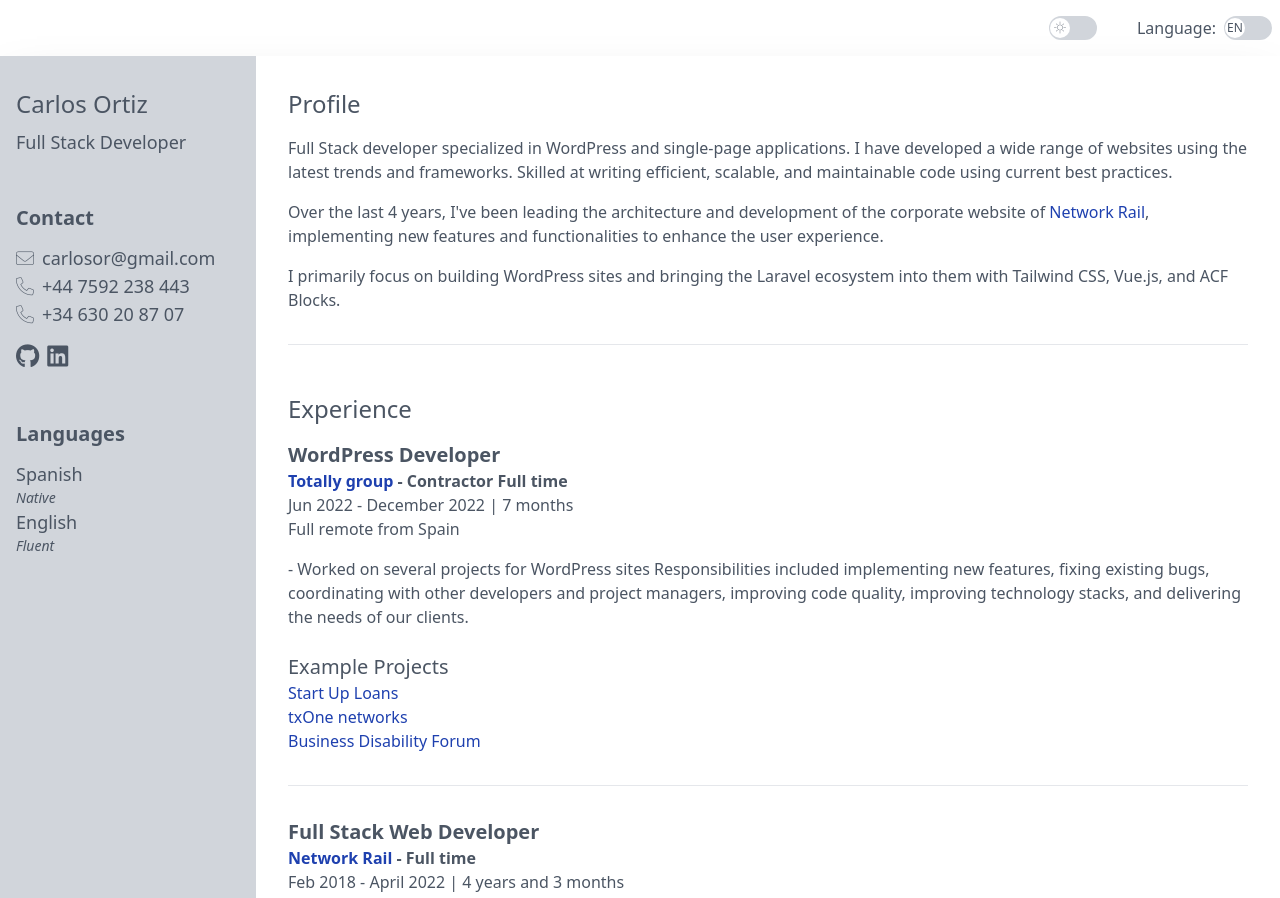
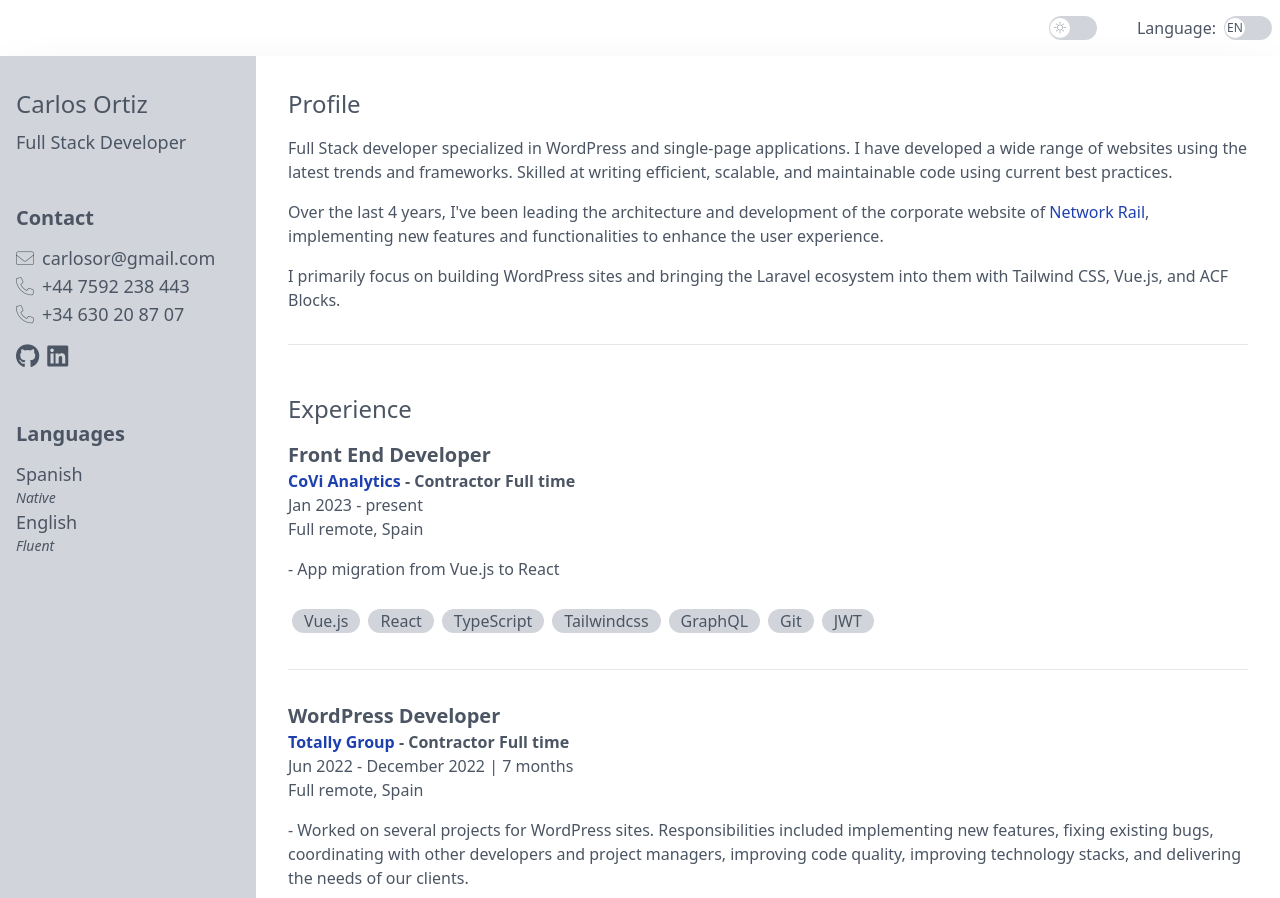
Before and after one commit to DuffmanCC/web-cv, a Vue app: page / in a window 1280 px wide. Shown: the top 898 px of the page. Built offline with nearby package versions, Linux system fonts and the light colour scheme.

Commit message:
update with CoVi

```diff
--- a/src/App.vue
+++ b/src/App.vue
@@ -147,7 +147,7 @@
                     >
                   </div>
 
-                  <div>
+                  <div v-if="job.projects > 0">
                     <h3 class="text-xl">Example Projects</h3>
 
                     <a
--- a/src/data/en.json
+++ b/src/data/en.json
@@ -2,14 +2,44 @@
   "profile": "<p class='mb-4'>Full Stack developer specialized in WordPress and single-page applications. I have developed a wide range of websites using the latest trends and frameworks. Skilled at writing efficient, scalable, and maintainable code using current best practices.</p><p class='mb-4'>Over the last 4 years, I've been leading the architecture and development of the corporate website of <a href='https://www.networkrail.co.uk' class='hover:underline text-blue-800 dark:text-blue-400'>Network Rail</a>, implementing new features and functionalities to enhance the user experience.</p><p class='mb-4'>I primarily focus on building WordPress sites and bringing the Laravel ecosystem into them with Tailwind CSS, Vue.js, and ACF Blocks.</p>",
   "experience": [
     {
+      "title": "Front End Developer",
+      "company": "CoVi Analytics",
+      "url": "https://www.covianalytics.com/",
+      "type": "Contractor Full time",
+      "period": "Jan 2023 - present",
+      "place": "Full remote, Spain",
+      "tasks": ["- App migration from Vue.js to React"],
+      "skills": [
+        "Vue.js",
+        "React",
+        "TypeScript",
+        "Tailwindcss",
+        "GraphQL",
+        "Git",
+        "JWT"
+      ],
+      "projects": []
+    },
+    {
       "title": "WordPress Developer",
-      "company": "Totally group",
+      "company": "Totally Group",
       "url": "https://totally.tech/",
       "type": "Contractor Full time",
       "period": "Jun 2022 - December 2022 | 7 months",
-      "place": "Full remote from Spain",
+      "place": "Full remote, Spain",
       "tasks": [
-        "- Worked on several projects for WordPress sites Responsibilities included implementing new features, fixing existing bugs, coordinating with other developers and project managers, improving code quality, improving technology stacks, and delivering the needs of our clients."
+        "- Worked on several projects for WordPress sites. Responsibilities included implementing new features, fixing existing bugs, coordinating with other developers and project managers, improving code quality, improving technology stacks, and delivering the needs of our clients."
+      ],
+      "skills": [
+        "jQuery",
+        "Webpack",
+        "Sass",
+        "BEM",
+        "Git",
+        "Sage",
+        "Bedrock",
+        "Docker",
+        "GitLab"
       ],
       "projects": [
         {
--- a/src/data/es.json
+++ b/src/data/es.json
@@ -2,14 +2,44 @@
   "profile": "<p class='mb-4'>Full Stack developer especializado en WordPress y aplicaciones de una sola página. He desarrollado una amplia gama de sitios web utilizando las últimas tendencias y frameworks. Habilidad para escribir código eficiente, escalable y mantenible utilizando las mejores prácticas actuales.</p><p class='mb-4'>Durante los últimos 4 años he estado liderando la arquitectura y desarrollo de la web corporativa de <a href='https://www.networkrail.co.uk' class='hover:underline text-blue-800 dark:text-blue-400'>Network Rail</a>, implementando nuevas funcionalidades para mejorar la experiencia del usuario.</p><p class='mb-4'>Me enfoco principalmente en crear sitios de WordPress y traerles el ecosistema Laravel con Tailwind CSS, Vue.js y ACF Blocks.</p>",
   "experience": [
     {
+      "title": "Front End Developer",
+      "company": "CoVi Analytics",
+      "url": "https://www.covianalytics.com/",
+      "type": "Contractor Full time",
+      "period": "Jan 2023 - present",
+      "place": "Full remote, Spain",
+      "tasks": ["- Migración de web app de Vue.js a React"],
+      "skills": [
+        "Vue.js",
+        "React",
+        "TypeScript",
+        "Tailwindcss",
+        "GraphQL",
+        "Git",
+        "JWT"
+      ],
+      "projects": []
+    },
+    {
       "title": "WordPress Developer",
-      "company": "Totally group",
+      "company": "Totally Group",
       "url": "https://totally.tech/",
       "type": "Contractor Full time",
       "period": "Jun 2022 - Diciembre 2022 | 7 months",
-      "place": "Full remote from Spain",
+      "place": "Full remote, Spain",
       "tasks": [
         "- Trabajé en varios proyectos para sitios de WordPress. Las responsabilidades incluyeron la implementación de nuevas funcionalidades, la corrección de errores, la coordinación con otros desarrolladores y proyect managers y la mejora de la calidad del código y refactorización."
+      ],
+      "skills": [
+        "jQuery",
+        "Webpack",
+        "Sass",
+        "BEM",
+        "Git",
+        "Sage",
+        "Bedrock",
+        "Docker",
+        "GitLab"
       ],
       "projects": [
         {
```
